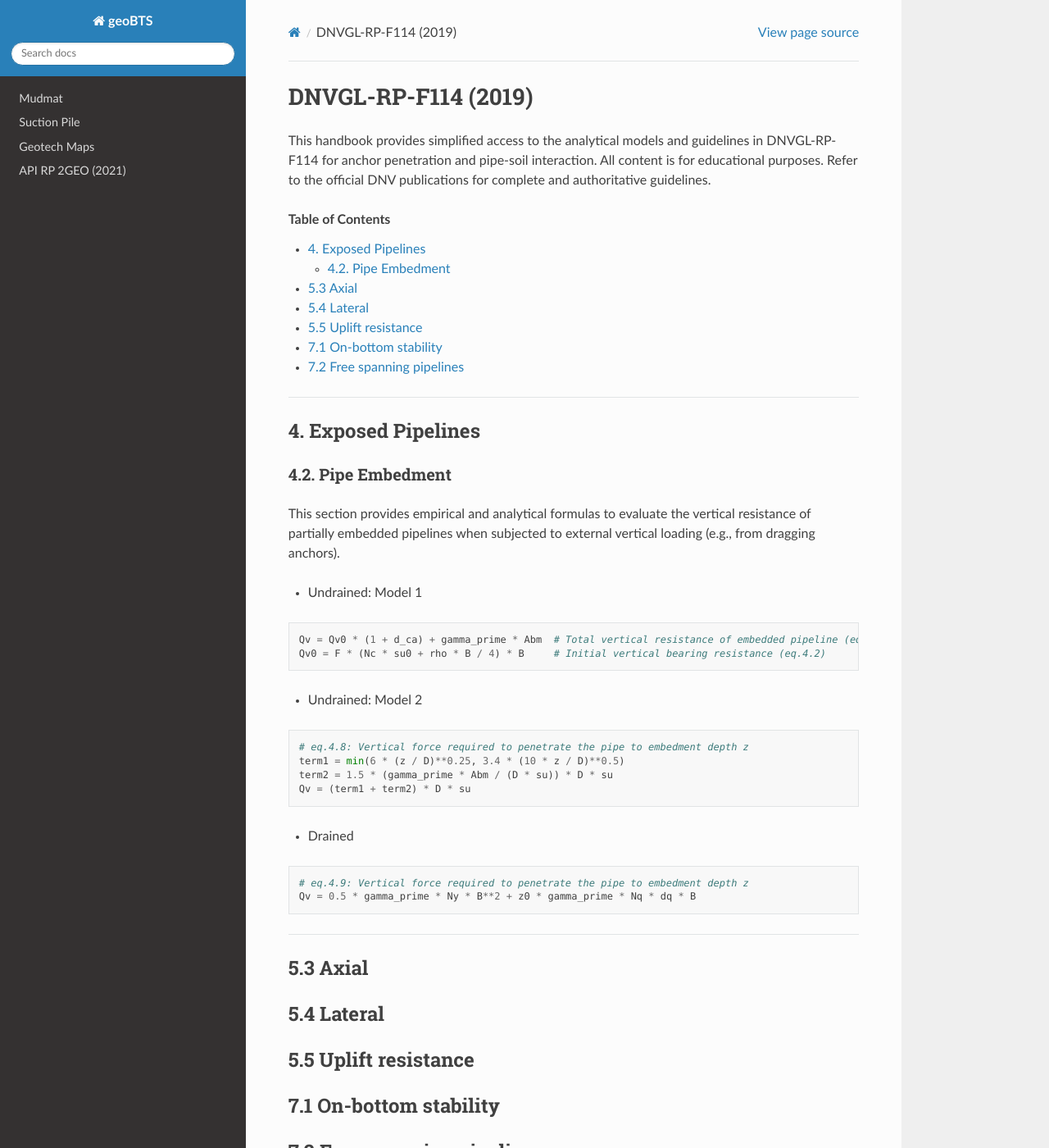
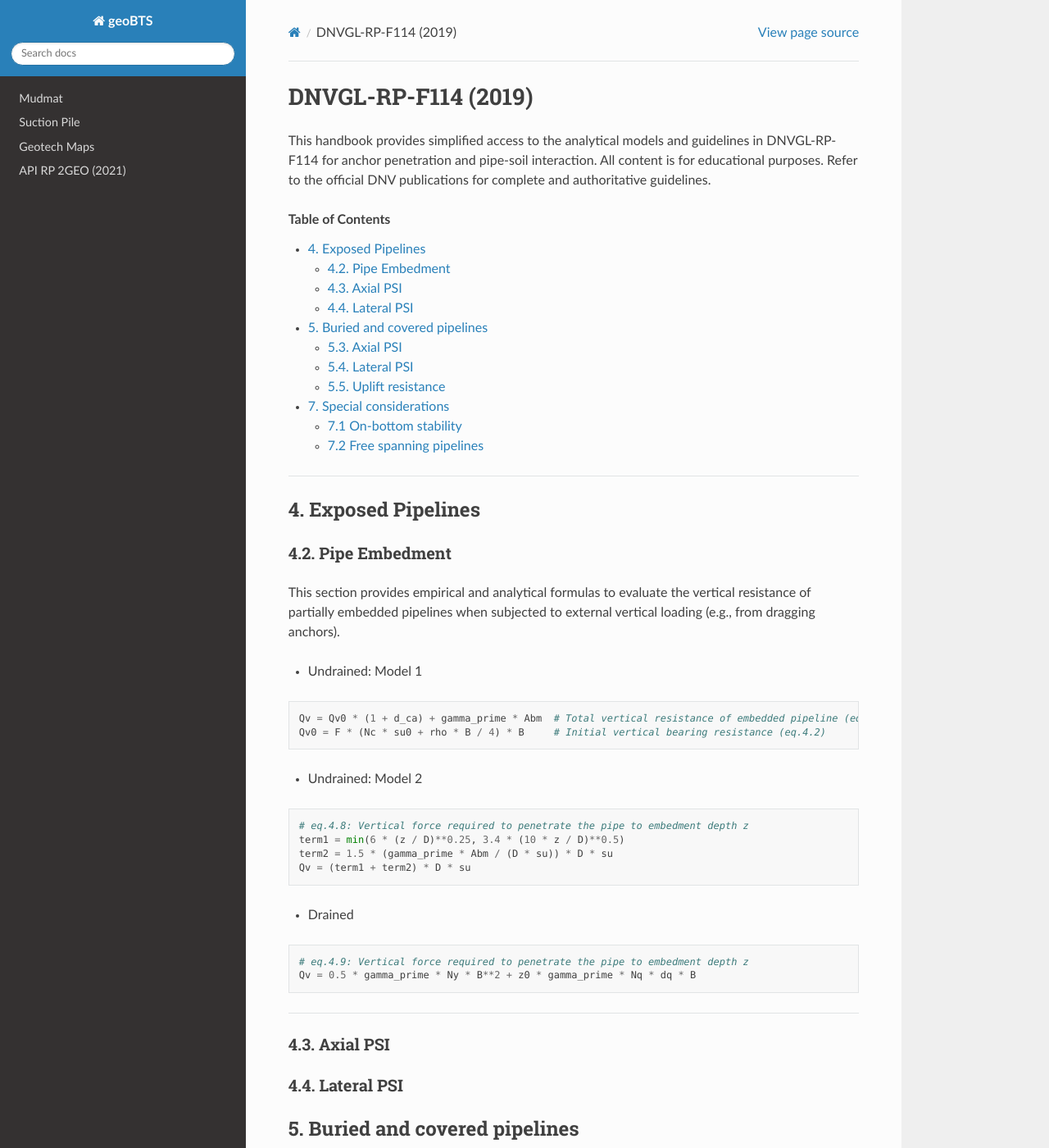
Before and after one commit to jungsohn/geoBTS, a Sphinx documentation site: the page built from docs/source/DNVGL_RP_F114.rst, in a window 1280 px wide and 1400 px high. Shown: the whole window at 82% size. Built offline with Sphinx 7.4.7 and the Read the Docs theme 3.1.0, drawn with Linux system fonts in a browser that asks for light colours; some of the changed text lies outside the part shown.

Commit message:
Update DNVGL_RP_F114.rst

```diff
--- a/docs/source/DNVGL_RP_F114.rst
+++ b/docs/source/DNVGL_RP_F114.rst
@@ -43,19 +43,33 @@
 
 ----
 
-5.3 Axial
------------
+4.3. Axial PSI
+....................
 
-5.4 Lateral
-------------
-
-5.5 Uplift resistance
-------------------------
+4.4. Lateral PSI
+....................
 
 
+
+5. Buried and covered pipelines
+---------------------------------
+
+5.3. Axial PSI
+....................
+
+5.4. Lateral PSI
+....................
+
+5.5. Uplift resistance
+....................
+
+
+7. Special considerations
+---------------------
+
 7.1 On-bottom stability
-------------------------
+.........................
 
 
 7.2 Free spanning pipelines
-------------------------
+.........................
```
